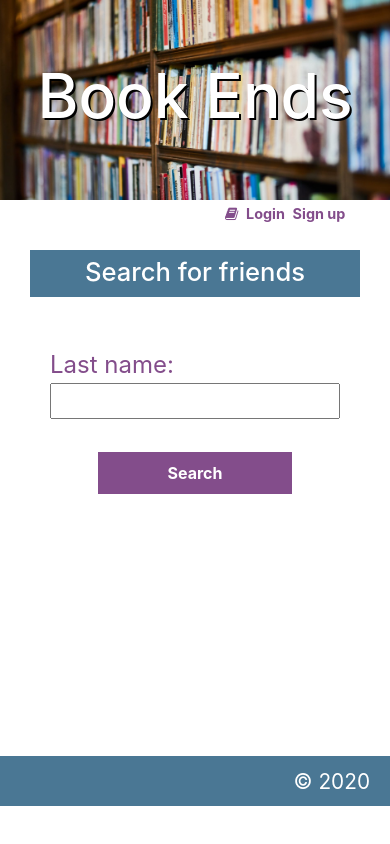
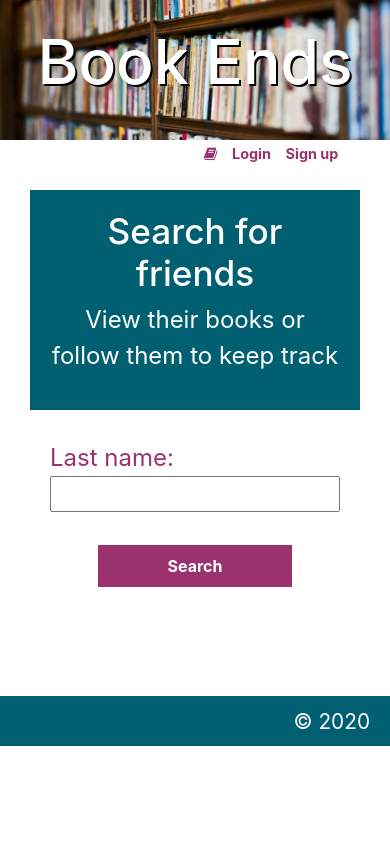
Before and after one commit to cgroark/book-ends, a React (Create React App) app: page /friendsbooks in a window 390 px wide. Built offline with nearby package versions, Linux system fonts and the light colour scheme.

Commit message:
style updates

```diff
--- a/src/components/bestsellers.js
+++ b/src/components/bestsellers.js
@@ -36,7 +36,7 @@ class Bestsellers extends React.Component {
         let fictionBests = this.state.nytFiction;
         let fictionSix = [];
         if(fictionBests.length>0){
-            for(var i=0;i<3;i++){
+            for(var i=0;i<6;i++){
                 fictionSix.push(fictionBests[i])
             }
 
@@ -72,7 +72,7 @@ class Bestsellers extends React.Component {
         let nonfictionSix = [];
         let nonfictionRest = [];
         if(nonfictionBests.length>0){
-            for(var i=0;i<3;i++){
+            for(var i=0;i<6;i++){
                 nonfictionSix.push(nonfictionBests[i])
             }
             return nonfictionSix.map((each) =>
@@ -106,7 +106,7 @@ class Bestsellers extends React.Component {
         let nonfictionBests = this.state.nytnonFiction;
         let nonfictionRest = [];
         if(nonfictionBests.length>0){
-            for(let i=3;i<15;i++){
+            for(let i=6;i<15;i++){
                 nonfictionRest.push(nonfictionBests[i])
             }
             return nonfictionRest.map((each) =>
@@ -140,7 +140,7 @@ class Bestsellers extends React.Component {
         let fictionBests = this.state.nytFiction;
         let fictionRest = [];
         if(fictionBests.length>0){
-            for(let i=3;i<15;i++){
+            for(let i=6;i<15;i++){
                 fictionRest.push(fictionBests[i])
             }
             return fictionRest.map((each) =>
@@ -176,8 +176,8 @@ class Bestsellers extends React.Component {
         return(
           <div>
                 {nytFiction && nytnonFiction &&
-                    <div>
-                        <h2>Current Bestsellers</h2>
+                    <div id="best-sellers">
+                        <h2>Bestsellers</h2>
                         <h3>Non-fiction</h3>
                         <Row>
                         {this.renderBestSellersnonFiction()}
--- a/src/components/bookfeed.js
+++ b/src/components/bookfeed.js
@@ -90,7 +90,7 @@ class Bookfeed extends React.Component {
         return feedData.map((each) =>
             <div key={each.first} className="feed-section">
                 <Row>
-                    <Col xs={8} >
+                    <Col xs={8} className="reading-now">
                     <h4>{each.first} {each.last} is reading:</h4>
                         <p><em>{each.currentTitle}</em> by {each.currentAuthor}</p>
                     </Col>
@@ -104,7 +104,7 @@ class Bookfeed extends React.Component {
                     </Col>
                 </Row>
                 <Row>
-                    <Col xs={8} >
+                    <Col xs={8} className="last-read">
                     <h4>{each.first} last read:</h4>
                         <p><em>{each.lastTitle}</em> by {each.lastAuthor}</p>
                         <p>{each.first}'s rating: ({each.lastRec})</p>
@@ -130,10 +130,9 @@ class Bookfeed extends React.Component {
         const { userData } = this.state;
         return(
             <div>
-
                 {userData.length > 0 &&
-                <div>
-                    <h2>Book feed</h2>
+                <div id="book-feed">
+                    <h2>Your connections</h2>
                     {this.renderBookFeed()}
                 </div>
                 }
--- a/src/components/bookform.js
+++ b/src/components/bookform.js
@@ -680,13 +680,13 @@ class BookForm extends React.Component {
         return(
             <div className="main-body">
                 {searchButton &&
-                <div>
+                <div className="main-top-section">
                     <h1>Your books</h1>
                     <p>Track your recent reads and search for new books below.</p>
                 </div>
                 }
                 {searchButton &&
-                <div id="page-nav">
+                <div className="page-nav">
                     <Scrollspy items={ ['currently-reading', 'finished', 'want-to-read'] } currentClassName="is-current">
                         {bookCount > 1 && allBooks.filter(book => book.status === "Currently-Reading").length > 0 &&
                             <li><a href="#currently-reading">Current ></a></li>
--- a/src/components/finduser.js
+++ b/src/components/finduser.js
@@ -133,7 +133,12 @@ class FindUser extends React.Component {
             <div className="main-body">
 
                 <div className="searchfriend-widget">
-                <h2>Search for friends</h2>
+                    <div className="main-top-section" >
+                        <div id="friends">
+                        <h1>Search for friends</h1>
+                        <p>View their books or follow them to keep track</p>
+                        </div>
+                    </div>
                 {searchloading &&
                     <div className="progress-infinite">
                         <div className="progress-bar3" >
--- a/src/components/friendData.js
+++ b/src/components/friendData.js
@@ -184,7 +184,7 @@ class FriendData extends React.Component {
                         <h2 id="friend-name">{firstName}'s book list</h2>
                     </div>
                 }
-                <div id="page-nav">
+                <div className="page-nav">
                     <Scrollspy items={ ['currently-reading', 'finished', 'want-to-read'] } currentClassName="is-current">
                         {bookCount > 1 && allBooks.filter(book => book.status === "Currently-Reading").length > 0 &&
                             <li><a href="#currently-reading">Current ></a></li>
--- a/src/index.scss
+++ b/src/index.scss
@@ -1,8 +1,8 @@
-$color-purple: #834d8b;
-$color-blue: #86A3C3;
+$color-purple: #9B326E;
+$color-blue: #008299;
 $color-lightgrey: #B8B8B8;
-$color-lightpurple: #b19cd9;
-$color-darkblue: #4a7794;
+$color-lightpurple: #a83777;
+$color-darkblue: #006072;
 $color-darkgrey: #555555;
 $color-lightergrey: #dedcdce6;
 
@@ -25,16 +25,16 @@ div.App {
   margin-top: 50px !important;
   text-align: left;
   h2{
-    background-color: $color-darkblue;
-    color: white;
-    padding: 7px 12px 10px;
+    border-bottom: solid 6px $color-darkblue;
+    color: $color-purple;
+    padding: 0 0 4px 0;
     font-size: 2.2rem;
   }
   .col-md-7 h2{
     margin: 30px 0;
   }
   img{
-    max-width: 100%;
+    max-width: 90%;
   }
   p{
     font-size: 1.3em
@@ -43,10 +43,33 @@ div.App {
     color: $color-darkblue;
     text-decoration: underline;
   }
-  .bestsellers{
+  .welcome-top{
+    background-color: $color-purple;
+    color: white;
+    padding: 20px;
+    a{
+      color: white;
+    }
+  }
+  #current-home .row {
+    .col-6{
+      margin-top: 10px;
+      &:first-of-type{
+        background-color: $color-darkblue;
+        color: white;
+        padding: 20px;
+      }
+    }
+  }
+  #best-sellers{
     p{
       margin-bottom: 0;
       font-size: .9rem;
+    }
+    h3{
+      background-color: $color-purple;
+      color: white;
+      padding: 5px 10px;
     }
   }
   #current-home > div{
@@ -76,10 +99,10 @@ code {
   background-size: cover;
   background-position: center;
   background-repeat: no-repeat;
-  height: 300px;
+  height: 260px;
   width: 100%;
   text-align: center;
-  padding-top: 10vh;
+  padding-top: 6vh;
   color: white;
   h1{
     font-size: 7.5rem;
@@ -89,9 +112,17 @@ code {
 .main-body{
   padding: 0 10px;
   margin-top: 20px;
-  h1{
-    font-size: 3.5rem;
-    color: $color-purple;
+  .main-top-section{
+    background-color: $color-darkblue;
+    color: white;
+    padding: 20px;
+    margin-bottom: 10px;
+    #friends{
+      text-align: center;
+    }
+    h1{
+        font-size: 3.5rem;
+      }
   }
   h3{
     margin-top: 15px;
@@ -145,13 +176,13 @@ code {
     text-align: center;
     margin: 20px;
     a{
-      background-color: $color-purple;
+      background-color: $color-darkblue;
       color: white;
       padding: 6px 10px 8px;
       text-decoration: none;
       border: 2px solid white;
       &:hover{
-        border: 2px solid $color-purple;
+        border: 2px solid $color-darkblue;
         color: white;
         text-decoration: none;
       }
@@ -168,24 +199,36 @@ code {
       font-size: 5rem;
     }
   }
+  .reading-now{
+    background-color: $color-darkblue;
+    color: white;
+    padding: 20px;
+    margin-top: 0;
+  }
+  .last-read{
+    background-color: $color-purple;
+    color: white;
+    padding: 20px;
+    margin-top: 0;
+  }
   .feed-friend{
     text-align: center;
     margin-bottom: 10px;
     a{
-      background-color: $color-darkblue;
-      color: white;
+      color: $color-darkblue;
       padding: 6px 10px 8px;
       text-decoration: none;
-      border: 2px solid white;
+      border: 3px solid $color-darkblue;
       &:hover{
-        border: 2px solid $color-darkblue;
+        border: 2px solid white;
+        background-color: $color-darkblue;
         color: white;
         text-decoration: none;
       }
     }
   }
 }
-#page-nav{
+.page-nav{
   list-style: none;
   padding: 0;
   position: sticky;
@@ -193,7 +236,7 @@ code {
   top: 0;
   background: white;
   z-index: 1000;
-  border-bottom: solid 5px $color-blue;
+  border-bottom: solid 6px $color-darkblue;
   ul{
     padding: 0;
     margin-bottom: 0;
@@ -248,8 +291,8 @@ code {
   background-color: white;
   font-size: .8em;
   font-weight: bold;
-  border: 3px solid #834d8b;
-  color: #834d8b;
+  border: 3px solid $color-purple;
+  color: $color-purple;
   margin: 20px 10px;
 }
 .div-button:hover{
@@ -343,9 +386,10 @@ h2#friend-name{
   font-size: 2.4rem;
   border-top: none;
   font-weight: 700;
-  background: none;
-  color: $color-darkblue;
-  padding: 0;
+  background-color: $color-purple;
+  color: white;
+  padding: 20px;
+  text-align: center;
 }
 @media only screen and (max-width: 576px) {
   .book-card img{
@@ -361,7 +405,7 @@ h2#friend-name{
   h3{
     margin: 0 0 10px;
     padding: 0 15px 5px 0;
-    color: $color-purple;
+    color: $color-darkblue;
   }
 }
 
@@ -632,7 +676,15 @@ form.search-form{
     }
   }
 }
+@media only screen and (min-width: 768px) {
+  #home-breadcrumbs{
+    display: none;
+  }
+}
 @media only screen and (max-width: 768px) {
+  #current-home .row .col-6 h3{
+    font-size: 1.2rem;
+  }
   .welcome{
     margin-top: 20px !important;
     .col-md-4 i{
@@ -640,15 +692,15 @@ form.search-form{
     }
   }
   .App-header{
-    padding-top: 7vh;
-    height: 200px;
+    padding-top: 3vh;
+    height: 140px;
     h1{
       font-size: 3.9rem;
       text-shadow: 2px 2px black;
     }
   }
   .navigation a{
-      margin: 0 2px;
+      margin: 0 10px;
       font-size: 1em;
       display: inline-block;
       padding: 6px;
@@ -672,20 +724,23 @@ form.search-form{
   }
  .main-body {
     h1 {
-      font-size: 2.5rem;
+      font-size: 2.2rem;
     }
     h2, h2#friend-name {
-      font-size: 1.6rem;
+      font-size: 1.4rem;
     }
 
     h3{
-      font-size: 1.4rem;
+      font-size: 1.2rem;
     }
     h4{
-      font-size: 1.2rem;
+      font-size: 1.1rem;
     }
     .sign-widget{
       top: 240px;
+    }
+    .main-top-section h1 {
+      font-size: 2.2rem;
     }
   }
 }
@@ -693,12 +748,20 @@ form.search-form{
   .reading-now img{
     max-width: 100%;
   }
+}
+@media only screen and (max-width: 462px) {
   .navigation a{
-    margin: 0px 1.6px 0 0;
+    margin: 0px 8.6px 0 0;
     font-size: .9em;
     padding: 3px;
   }
-
+}
+@media only screen and (max-width: 370px) {
+  .navigation a{
+    margin: 0px 6.6px 0 0;
+    font-size: .9em;
+    padding: 3px 0 3px;
+  }
 }
 footer{
   height: 50px;
```
Also changed, not shown: src/components/home.js (+25 -15 lines).
